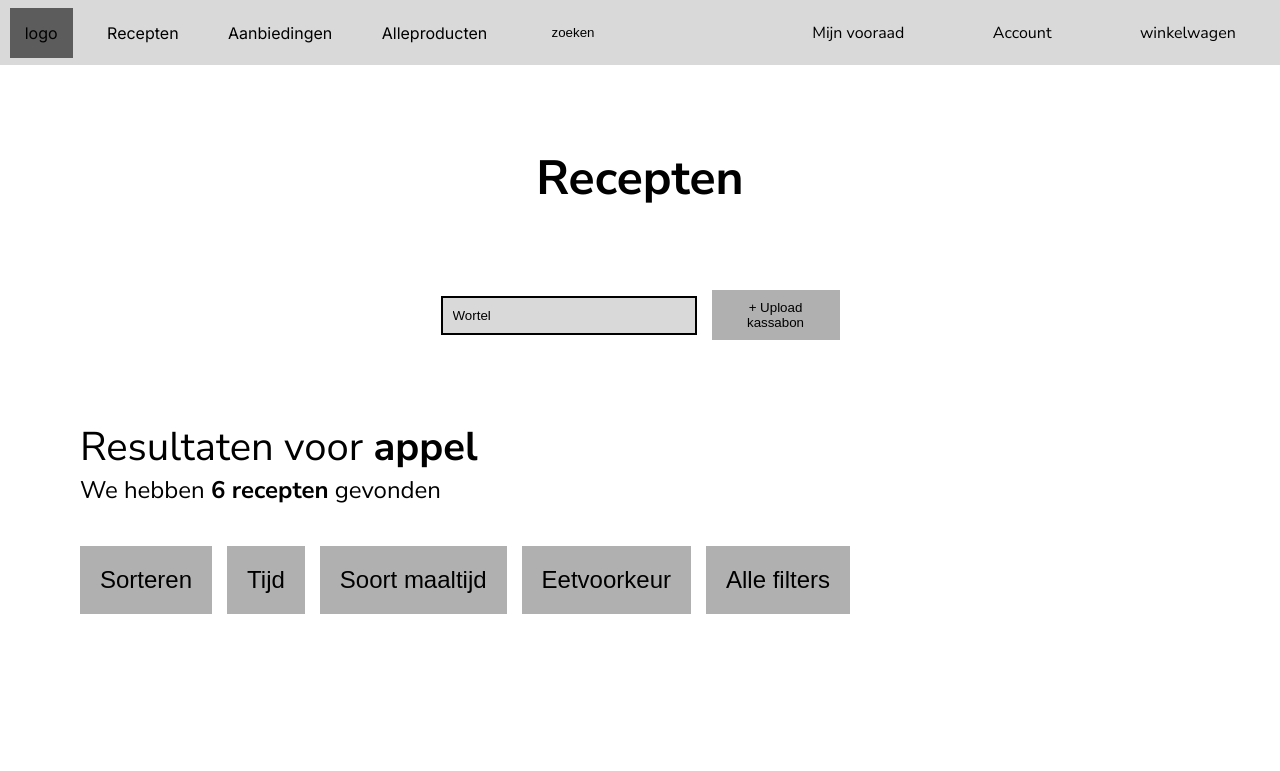
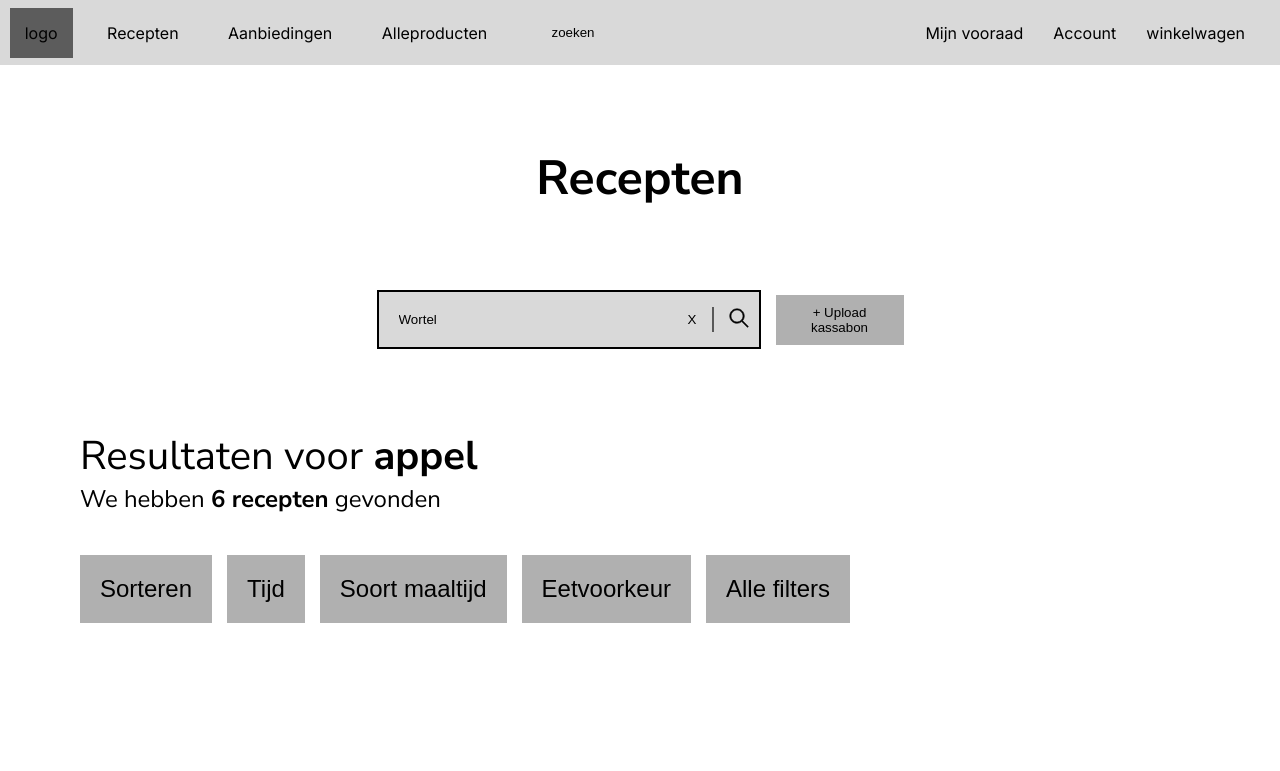
Before and after one commit to jellewijma/IMEC, a plain HTML site: page recepten-zoekresultaat-appel.html in a window 1280 px wide. Shown: the top 771 px of the page. Drawn offline with nearby package versions, Linux system fonts and the light colour scheme; grey boxes are pictures that could not be loaded.

Commit message:
Poging zoekbalken met knoppen maken (nog niet gelukt)

```diff
--- a/recepten-zoekresultaat-appel.html
+++ b/recepten-zoekresultaat-appel.html
@@ -56,6 +56,16 @@
             <div class= "search-voorraad-input">
                 <input type="text" class="search" placeholder="Wortel">
                 </input>
+
+                <div class="buttons-zoekbalk">
+                    <button class="verwijder-tekst"><p> X </p> </button>
+                    <svg xmlns="http://www.w3.org/2000/svg" width="2" height="25" viewBox="0 0 2 42" fill="none">
+                            <line x1="1" y1="4.37103e-08" x2="0.999998" y2="42" stroke="black" stroke-width="2"/>
+                        </svg>
+                    <button class="submit"> <svg xmlns="http://www.w3.org/2000/svg" width="20px" height="20px" viewBox="0 0 28 28" fill="none">
+                        <path d="M26.7277 25.4149L19.0587 17.7459C20.537 15.9741 21.4284 13.6973 21.4284 11.2143C21.4284 5.5825 16.8459 1 11.2142 1C5.58246 1 1 5.5825 1 11.2143C1 16.8461 5.58246 21.4286 11.2142 21.4286C13.6962 21.4286 15.9731 20.5362 17.7457 19.0589L25.4147 26.7279C25.5958 26.909 25.8335 27 26.0712 27C26.3089 27 26.5466 26.909 26.7277 26.7279C27.0908 26.3649 27.0908 25.778 26.7277 25.4149ZM2.85713 11.2143C2.85713 6.60671 6.60666 2.85714 11.2142 2.85714C15.8217 2.85714 19.5713 6.60671 19.5713 11.2143C19.5713 15.8219 15.8217 19.5714 11.2142 19.5714C6.60666 19.5714 2.85713 15.8219 2.85713 11.2143Z" fill="black" stroke="black" stroke-width="0.75"/>
+                    </svg></button>
+            </div>
             </div>
 
             <div class= "upload-kassabon-button">
--- a/style.css
+++ b/style.css
@@ -64,6 +64,8 @@ header nav div:first-child .logo {
     background-color: #5c5c5c;
 }
 
+/*zoekbalk menubalk*/
+
 header nav .zoekbalk {
     display: flex;
     flex-direction: row;
@@ -116,19 +118,80 @@ header nav .zoekbalk .submit {
 
 }
 
+/*zoekbalk header*/
+
+/*zoekbalk*/
+
+.search-voorraad {
+    font-size: 32px;
+    text-align: center;
+}
+
+.search-voorraad .search-voorraad-input {
+    display: flex;
+    flex-direction: row;
+    width: 30%;
+    padding: 10px;
+    justify-content: space-between;
+    border: solid 2px black;
+    background: #D9D9D9;
+    color: #000;
+
+}
+
+.search-voorraad .search-voorraad-input .search {
+    border: none;
+    background: #D9D9D9;
+}
+
+.search-voorraad .search-voorraad-input .search::placeholder {
+    color: #000;
+}
+
+
+.search-voorraad .search-voorraad-input .buttons-zoekbalk {
+    align-items: center;
+    display: flex;
+    justify-content: end;
+    flex-direction: row;
+    gap: 15px;
+}
+
+.search-voorraad .search-voorraad-input .verwijder-tekst {
+    border: none;
+    background-color: #D9D9D9;
+    padding: none;
+    cursor: pointer;
+}
+
+.search-voorraad .submit {
+    border: none;
+    background-color: #D9D9D9;
+    padding: none;
+    cursor: pointer;
+}
+
+
 
 
 header nav div:last-child {
     width: 40%;
     display: flex;
     align-items: center;
-    justify-content: space-around;
+    justify-content: end;
+    padding-right: 20px;
 }
 
 header nav div:last-child a {
     text-decoration: none;
     color: black;
     padding: 15px;
+
+    font-family: Inter;
+    font-size: 1rem;
+    font-style: normal;
+    font-weight: 400;
+    line-height: normal;
 }
 
 
```
Also changed, not shown: index.html (+2 -2 lines).
